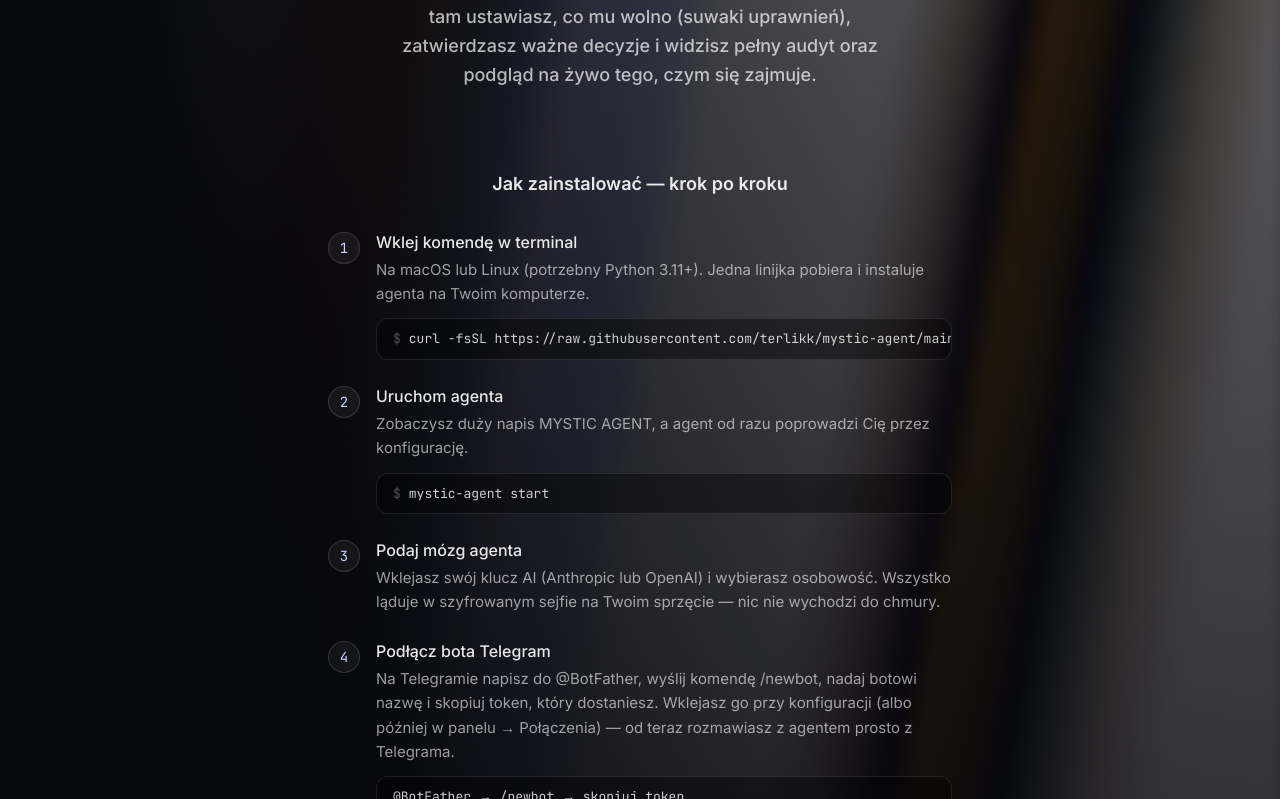
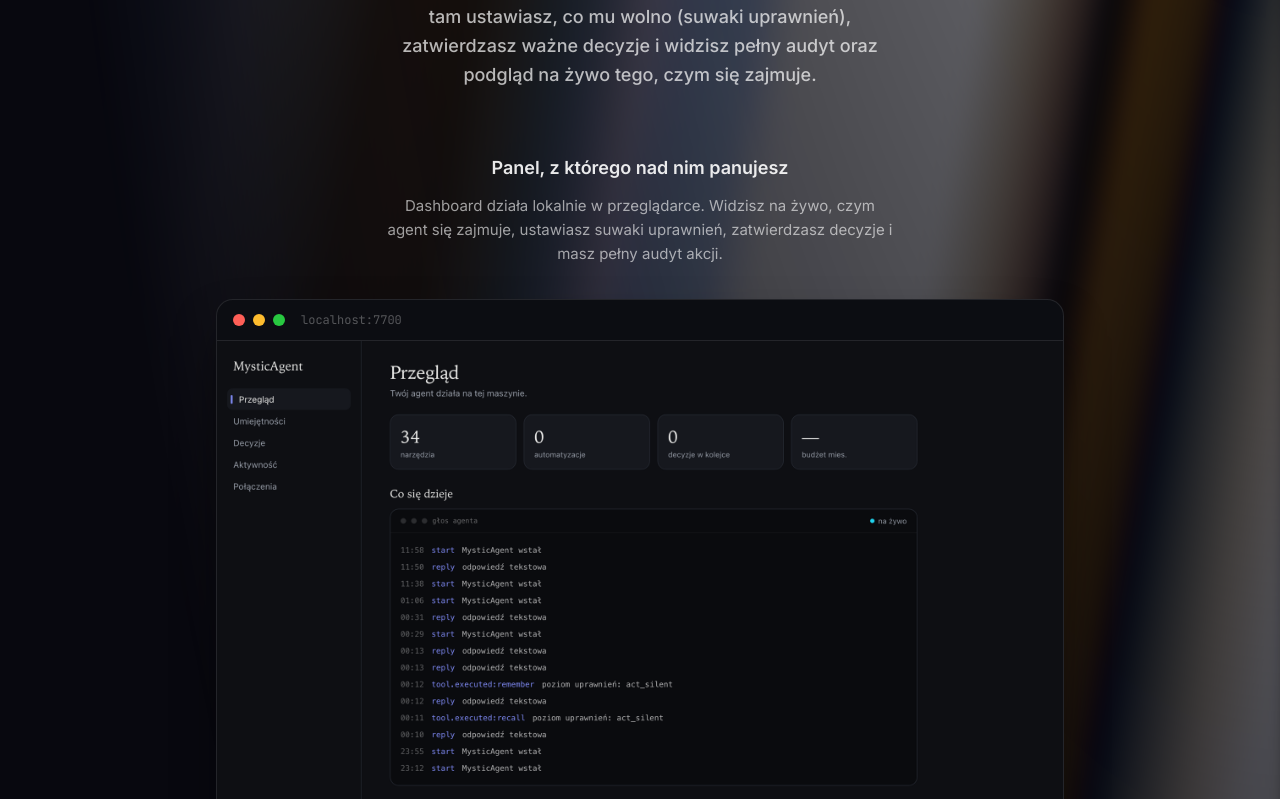
Before and after one commit to terlikk/mystic-agent, a Next.js app in the folder site/: page / in a window 1280 px wide. Shown: the part 1301-2100 px from the top of the page. Built offline with nearby package versions, Linux system fonts and the light colour scheme.

Commit message:
site: add dashboard preview section
Framed screenshot of the local control panel (overview tab, live
activity) between the description and the install guide, reinforcing the
Telegram-to-talk / dashboard-to-control split.

```diff
--- a/site/src/app/page.tsx
+++ b/site/src/app/page.tsx
@@ -144,6 +144,33 @@ export default function Home() {
         </p>
       </section>
 
+      {/* Podgląd dashboardu */}
+      <section className="relative z-10 mx-auto w-full max-w-4xl px-6 pt-4 pb-16">
+        <h2 className="mb-3 text-center text-lg font-semibold text-white/90">
+          Panel, z którego nad nim panujesz
+        </h2>
+        <p className="mx-auto mb-8 max-w-lg text-center text-[15px] leading-relaxed text-white/60">
+          Dashboard działa lokalnie w przeglądarce. Widzisz na żywo, czym agent
+          się zajmuje, ustawiasz suwaki uprawnień, zatwierdzasz decyzje i masz
+          pełny audyt akcji.
+        </p>
+        <div className="overflow-hidden rounded-xl border border-white/10 bg-[#0c0d12] shadow-2xl shadow-black/60">
+          <div className="flex items-center gap-2 border-b border-white/10 px-4 py-3">
+            <span className="h-3 w-3 rounded-full bg-[#ff5f57]" />
+            <span className="h-3 w-3 rounded-full bg-[#febc2e]" />
+            <span className="h-3 w-3 rounded-full bg-[#28c840]" />
+            <span className="ml-2 font-mono text-xs text-white/30">
+              localhost:7700
+            </span>
+          </div>
+          <img
+            src="/dashboard.png"
+            alt="Panel sterowania MysticAgent — przegląd, aktywność agenta na żywo i uprawnienia"
+            className="block w-full"
+          />
+        </div>
+      </section>
+
       {/* Instrukcja instalacji — krok po kroku */}
       <section className="relative z-10 mx-auto w-full max-w-2xl px-6 pt-8 pb-20">
         <h2 className="mb-8 text-center text-lg font-semibold text-white/90">
```
Also changed, not shown: site/public/dashboard.png (added).
